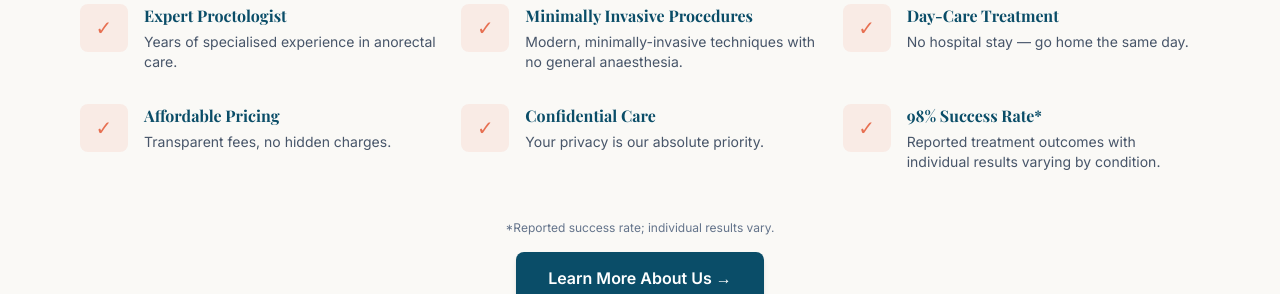
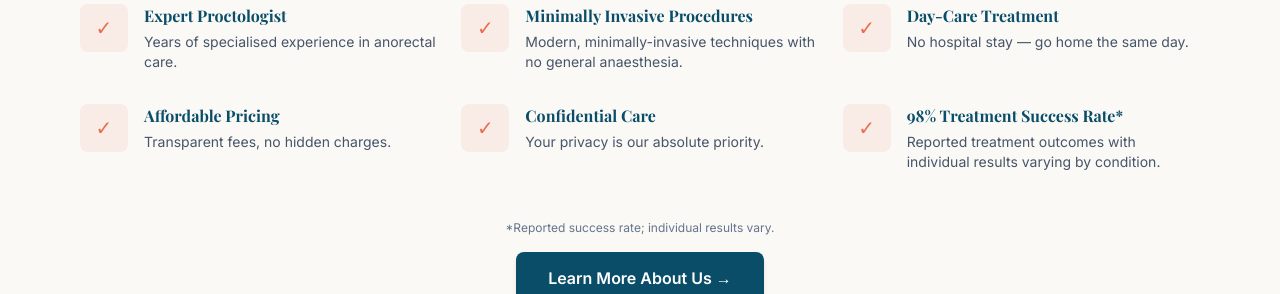
Before and after one commit to kumarparmod23/bijnorpilescentre, a Jekyll site: the page built from index.html, in a window 1280 px wide and 900 px high, scrolled down 2197 px. Shown: the part 155-449 px from the top of the window. Built offline with Jekyll 4.4.1, drawn with Linux system fonts in a browser that asks for light colours; nearby versions of some CDN libraries; the list of posts is cut into pages by our own code.

Commit message:
Refine treatment success rate wording

```diff
--- a/index.html
+++ b/index.html
@@ -104,7 +104,8 @@ description: Expert Ayurvedic & modern proctology in Bijnor, UP. Day-care treatm
         <h3 class="font-serif text-2xl font-bold text-primary mb-3 group-hover:text-accent transition">Rubber Band Ligation</h3>
         <p class="text-sm text-slate-600 leading-relaxed">Modern 10-minute day-care procedure for internal piles. Walk-in, walk-out, highly effective.</p>
         <div class="mt-4 text-primary text-sm font-semibold group-hover:text-accent transition">Read more →</div>
-      </a>      <a href="{{ '/en/sclerotherapy-for-piles/' | relative_url }}" class="group text-center p-6 rounded-xl bg-cream border border-slate-100 hover:shadow-lg hover:-translate-y-1 transition-all block">
+      </a>
+      <a href="{{ '/en/sclerotherapy-for-piles/' | relative_url }}" class="group text-center p-6 rounded-xl bg-cream border border-slate-100 hover:shadow-lg hover:-translate-y-1 transition-all block">
         <div class="w-20 h-20 bg-primary group-hover:bg-accent rounded-full flex items-center justify-center mx-auto mb-5 text-4xl shadow-lg transition-colors">💉</div>
         <h3 class="font-serif text-2xl font-bold text-primary mb-3 group-hover:text-accent transition">Sclerotherapy</h3>
         <p class="text-sm text-slate-600 leading-relaxed">Injection-based treatment option for selected internal piles after clinical evaluation.</p>
@@ -145,7 +146,7 @@ description: Expert Ayurvedic & modern proctology in Bijnor, UP. Day-care treatm
       </div>
       <div class="flex gap-4">
         <div class="w-12 h-12 rounded-lg bg-accent/10 flex items-center justify-center text-accent text-xl flex-shrink-0">✓</div>
-        <div><h3 class="font-bold text-primary mb-1">98% Success Rate*</h3><p class="text-sm text-slate-600">Reported treatment outcomes with individual results varying by condition.</p></div>
+        <div><h3 class="font-bold text-primary mb-1">98% Treatment Success Rate*</h3><p class="text-sm text-slate-600">Reported treatment outcomes with individual results varying by condition.</p></div>
       </div>
     </div>
     <div class="text-center mt-12">
```
